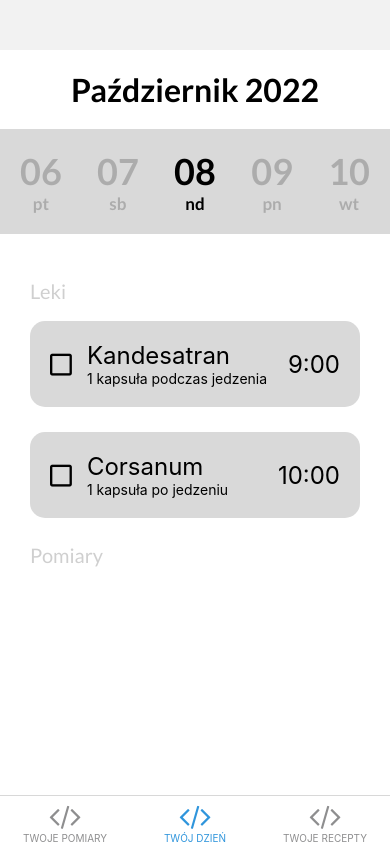
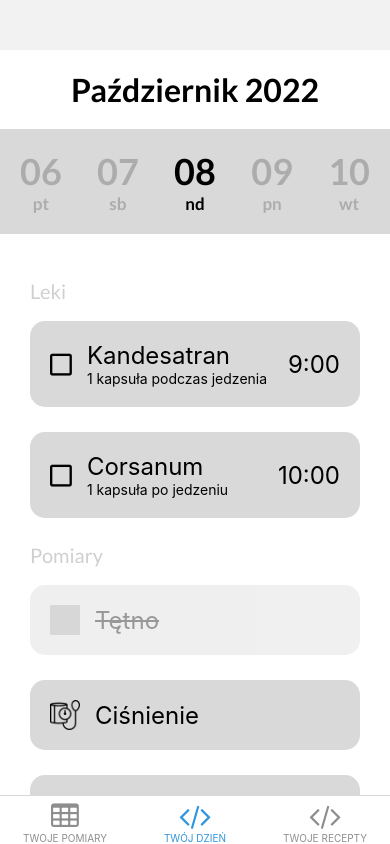
Before and after one commit to MA3CIN/HeartHero, a React Native app: screen /TwojDzienScreen in a window 390 px wide. Built offline with nearby package versions, Linux system fonts and the light colour scheme; grey boxes are pictures that could not be loaded; what expo-linking would draw is missing.

Commit message:
Starting day 2

```diff
--- a/navigation/index.tsx
+++ b/navigation/index.tsx
@@ -76,7 +76,7 @@
             fontSize: 32,
             marginTop: 10
           },
-          tabBarIcon: ({ color }) => <TabBarIcon name="code" color={color} />,
+          tabBarIcon: ({ color }) => <TabBarIcon name="table" color={color} />,
           headerRight: () => (
             <Pressable
               onPress={() => navigation.navigate('Modal')}
--- a/screens/PoprzedniePomiary.tsx
+++ b/screens/PoprzedniePomiary.tsx
@@ -14,12 +14,12 @@
         {route.params?.pomiar.name + "STATYSTYKI:"}
     </Text>
       {route.params?.pomiar.data.map((wynik: any)=>
-        <View key={wynik.value} style={styles.pomiaryTile}>
+        <View key={wynik.value + wynik.date} style={styles.pomiaryTile}>
             <View style={styles.innerTile}>
-              <Text>{wynik.value}</Text>
+              <LatoText style={styles.textName}>{wynik.value}</LatoText>
             </View>
             <View style={styles.tileTextContainer}>
-            <LatoText style={styles.textName}>{wynik.time}</LatoText>
+            <LatoText style={styles.textValue}>{wynik.time}</LatoText>
             <LatoText style={styles.textValue}>{wynik.date}</LatoText>
           </View>
         </View>
@@ -31,12 +31,12 @@
 
 const styles = StyleSheet.create({
   textName: {
-    fontSize: 25,
+    fontSize: 48,
     color: colors.innerTextGrey,
     marginBottom: 10
   },
   textValue: {
-    fontSize: 40
+    fontSize: 20
   },
   pomiaryTile: {
     backgroundColor: colors.grey,
@@ -54,14 +54,9 @@
     justifyContent: 'center',
     alignItems: 'center',
     height: 50,
-    width: 5,
-    marginRight: 10
-  },
+    flex: 1  },
   tileTextContainer: {
-    flex: 0.9,
+    flex: 0.5,
     flexDirection: 'column',
     backgroundColor: 'transparent'  }
 });
-
-
-//34 48
--- a/screens/TwojDzienScreen.tsx
+++ b/screens/TwojDzienScreen.tsx
@@ -1,6 +1,6 @@
 import React, { useState } from 'react';
 import { FontAwesome5 } from '@expo/vector-icons';
-import { Dimensions, ScrollView, StyleSheet } from 'react-native';
+import { Dimensions, ScrollView, StyleSheet, Pressable, Image } from 'react-native';
 import { colors } from '../colors';
 
 import EditScreenInfo from '../components/EditScreenInfo';
@@ -19,6 +19,27 @@
     nazwa: "Corsanum",
     dawka: "1 kapsuła po jedzeniu",
     czas: "10:00",
+    zaznaczone: false
+  }])
+
+  const [pomiary, setPomiary] = useState([{
+    nazwa: "Tętno",
+    source: require('../mockedData/pulse.png'),
+    zaznaczone: true
+  },
+  {
+    nazwa: "Ciśnienie",
+    source: require('../mockedData/blood-pressure.png'),
+    zaznaczone: false
+  },
+  {
+    nazwa: "Temperatura",
+    source: require('../mockedData/thermometer.png'),
+    zaznaczone: false
+  },
+  {
+    nazwa: "Waga",
+    source: require('../mockedData/weight-scale.png'),
     zaznaczone: false
   }])
 
@@ -82,22 +103,40 @@
 
       <ScreenWrapper>
         <Text style={styles.tag}>Leki</Text>
-        {leki.map(lek =>
-          <View style={{ flexDirection: "row", alignItems: "center", marginBottom: 25, padding: 20, backgroundColor:  colors.innerGrey, borderRadius: 15 }}>
+        {leki.map((lek, index) =>
+          <Pressable
+            style={{ flexDirection: "row", alignItems: "center", marginBottom: 25, padding: 20, backgroundColor: colors.innerGrey, borderRadius: 15, opacity: lek.zaznaczone ? 0.4 : 1 }}
+            onPress={() => {
+              if (!lek.zaznaczone) {
+                const nowyLek = { ...lek, zaznaczone: !lek.zaznaczone }
+                const newLeki = leki.map((tempLek, idx) => idx === index ? nowyLek : tempLek);
+                setLeki(newLeki);
+              }
+            }}
+          >
             <FontAwesome5
               name={lek.zaznaczone ? "check-square" : "square"}
               size={25}
               color={"black"}
-              style={{ marginRight: 15 }}
+              style={{ marginRight: 15, backgroudColor: "white" }}
             />
             <View>
-              <Text style={{ fontSize: 24 }}>{lek.nazwa}</Text>
+              <Text style={{ fontSize: 24, textDecorationLine: lek.zaznaczone ? "line-through" : "none" }}>{lek.nazwa}</Text>
               <Text style={{ fontSize: 14 }}>{lek.dawka}</Text>
             </View>
             <Text style={{ marginRight: 0, marginLeft: "auto", fontSize: 24 }}>{lek.czas}</Text>
+          </Pressable>
+        )}
+        <Text style={styles.tag}>Pomiary</Text>
+        {pomiary.map((pomiar, index) =>
+          <View
+            style={{ flexDirection: "row", alignItems: "center", marginBottom: 25, padding: 20, backgroundColor: colors.innerGrey, borderRadius: 15, opacity: pomiar.zaznaczone ? 0.4 : 1 }}
+          >
+            <Image source={pomiar.source}
+              style={{ width: 30, height: 30, marginRight: 15 }} />
+            <Text style={{ fontSize: 24, textDecorationLine: pomiar.zaznaczone ? "line-through" : "none" }}>{pomiar.nazwa}</Text>
           </View>
         )}
-        <Text style={styles.tag}>Pomiary</Text>
       </ScreenWrapper>
     </ScrollView>
   );
--- a/screens/TwojeReceptyScreen.tsx
+++ b/screens/TwojeReceptyScreen.tsx
@@ -1,5 +1,5 @@
 import React from 'react';
-import { ScrollView, StyleSheet } from 'react-native';
+import { ScrollView, StyleSheet, Text } from 'react-native';
 
 import EditScreenInfo from '../components/EditScreenInfo';
 import { ScreenWrapper } from '../components/ScreenWrapper';
@@ -63,7 +63,7 @@
               <LatoText style={[styles.smallText, { fontWeight: "bold" }]}>
                 {`Kod recepty: ${recipeType.kod}`}
               </LatoText>
-              <LatoText style={[styles.statusText, { color: index === 0 ? "#B40000" : "#3C8800" }]}>{`${index === 0 ? "NIE" : ""}ZREALIZOWANA`}</LatoText>
+              <Text style={[styles.statusText, { color: index === 0 ? "#B40000" : "#3C8800" }]}>{`${index === 0 ? "NIE" : ""}ZREALIZOWANA`}</Text>
             </View>
           })}
         </View>)}
@@ -108,6 +108,7 @@
   },
   statusText: {
     textAlign: "right",
+    fontFamily: "lato-bold",
     fontSize: 24,
     lineHeight: 29,
   }
```
